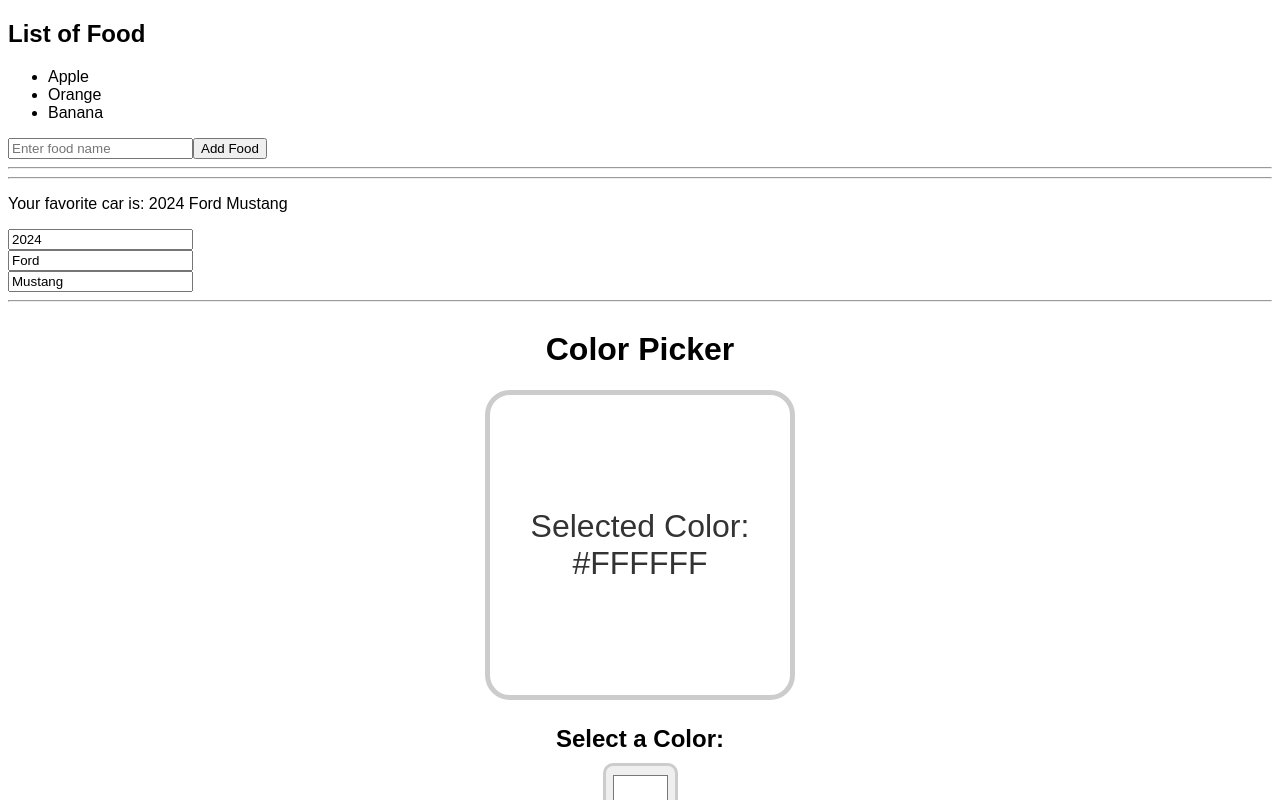
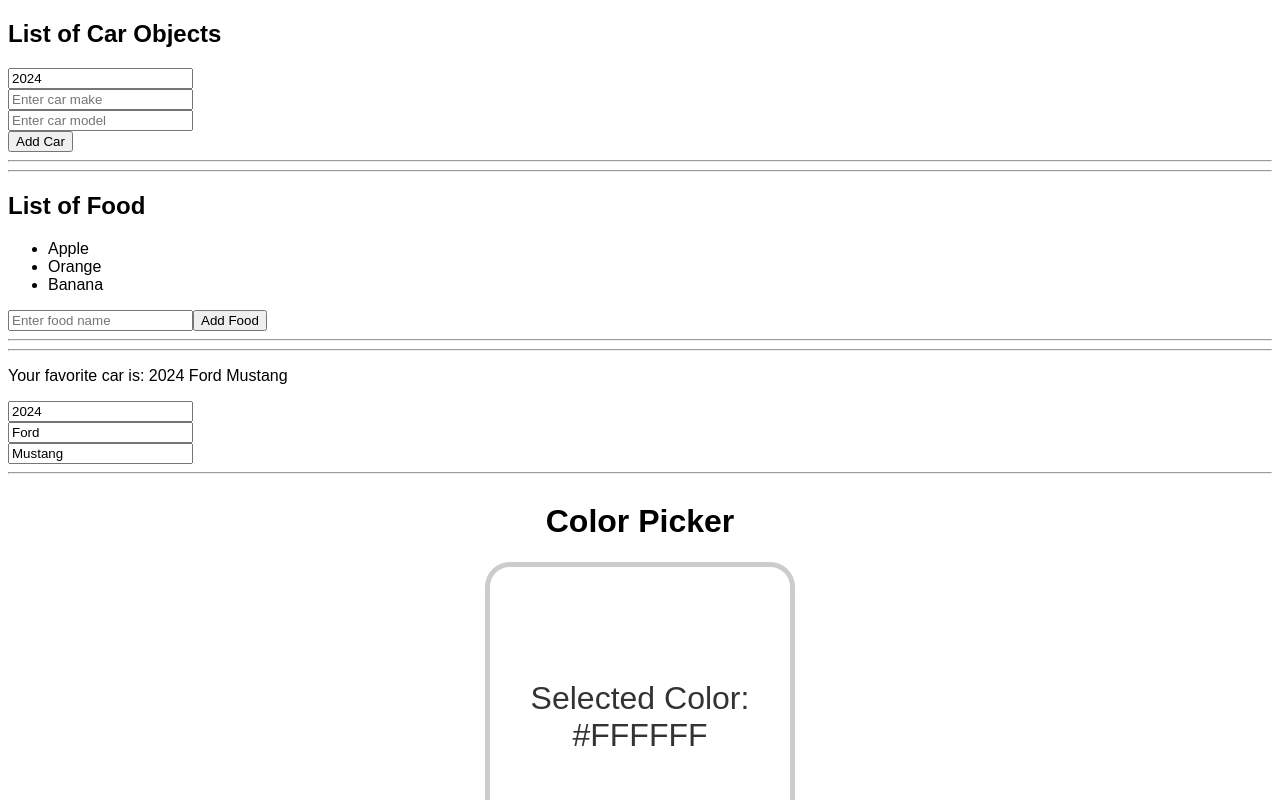
Before and after one commit to mmazzet/my-react-app, a React (Vite) app in the folder my-react-app/: page / in a window 1280 px wide. Shown: the top 800 px of the page. Built offline with nearby package versions, Linux system fonts and the light colour scheme.

Commit message:
update array of objects in state

```diff
--- a/my-react-app/src/App.jsx
+++ b/my-react-app/src/App.jsx
@@ -10,6 +10,7 @@
 import ColorPicker from './ColorPicker.jsx'
 import MyComponent3 from './MyComponent3.jsx'
 import MyComponent4 from './MyComponent4.jsx'
+import MyComponent5 from './MyComponent5.jsx'
 
 
 function App() {
@@ -28,6 +29,9 @@
 
   return(
     <>
+      <MyComponent5 />
+      <hr></hr>
+      <hr></hr>
       <MyComponent4 />
       <hr></hr>
       <hr></hr>
--- /dev/null
+++ b/my-react-app/src/MyComponent5.jsx
@@ -0,0 +1,61 @@
+import React, { useState } from 'react';
+
+function MyComponent5(){
+
+  const [cars, setCars] = useState([]);
+  const [carYear, setCarYear] = useState(new Date().getFullYear());
+  const [carMake, setCarMake] = useState("");
+  const [carModel, setCarModel] = useState("");
+
+  function handleAddCar(){
+    const newCar = {year: carYear,
+                    make: carMake,
+                    model: carModel};
+
+    setCars(c => [...c, newCar]);
+
+    setCarYear(new Date().getFullYear());
+    setCarMake("");
+    setCarModel("");
+
+  }
+
+  function handleRemoveCar(index){
+    setCars(c => c.filter((element, i) => i !== index));
+  }
+
+  function handleYearChange(event){
+    setCarYear(event.target.value);
+
+  }
+
+  function handleMakeChange(event){
+    setCarMake(event.target.value);
+  }
+
+  function handleModelChange(event){
+    setCarModel(event.target.value);
+
+  }
+
+
+
+  return(<div>
+            <h2>List of Car Objects</h2>
+            <ul>
+              {cars.map((car, index) =>
+              <li key={index} onClick={() => handleRemoveCar(index)}>
+                {car.year} {car.make} {car.model}
+              </li>)}
+            </ul>
+
+            <input type="number" value={carYear} onChange={handleYearChange}/><br/>
+            <input type="text" value={carMake} onChange={handleMakeChange}
+                   placeholder='Enter car make'/><br/>
+            <input type="text" value={carModel} onChange={handleModelChange}
+                   placeholder='Enter car model'/><br/>
+            <button onClick={handleAddCar}>Add Car</button>
+        </div>);
+}
+
+export default MyComponent5;
```
